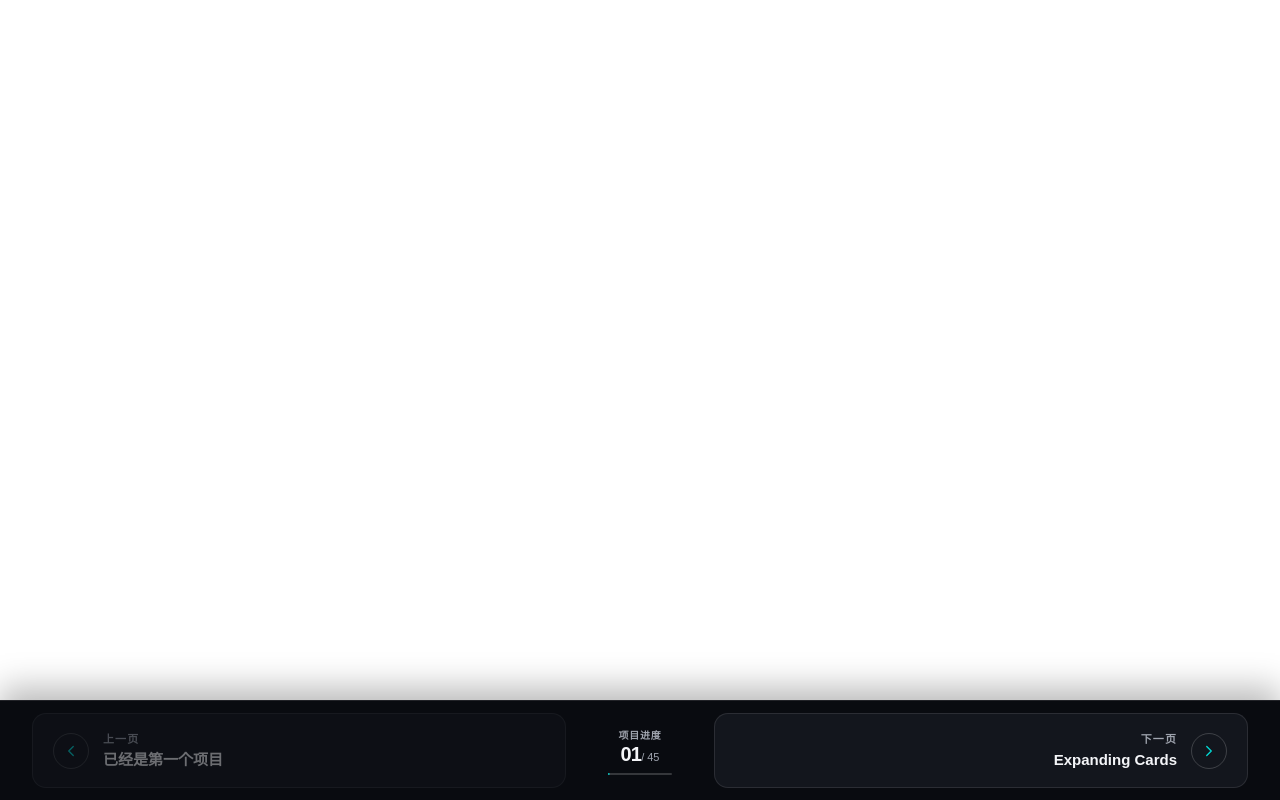
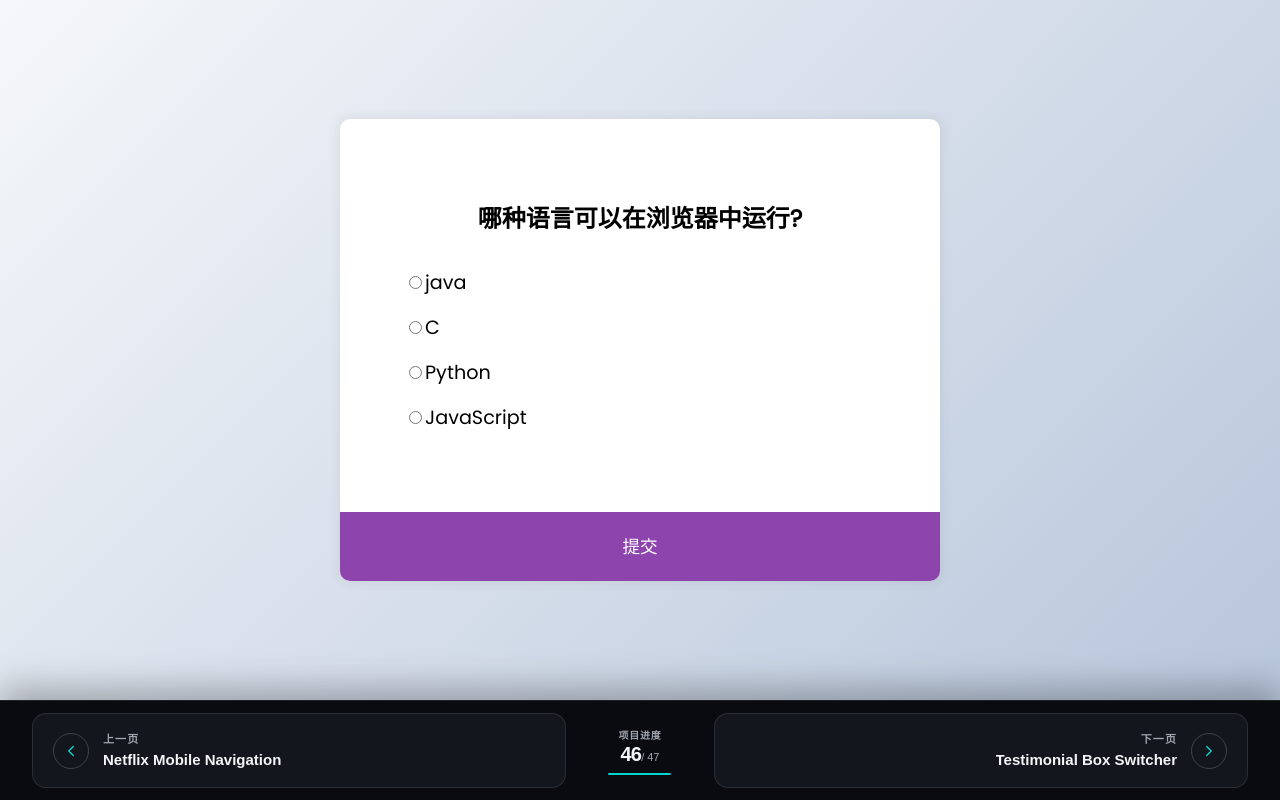
Before and after one commit to zeroornull/50projects50days-vue3, a Vue app: page /day46 in a window 1280 px wide. Built offline with nearby package versions, Linux system fonts and the light colour scheme; a web font is replaced by a local one.

Commit message:
feat: add Day46 Quiz App and Day47 Testimonial Box Switcher components with styles and functionality

```diff
--- a/src/mock/index.ts
+++ b/src/mock/index.ts
@@ -43,7 +43,8 @@ Mock.mock(/\/mock\/getuserlist/, 'get', () => {
         {
           name: 'Sasha Ho',
           position: 'Accountant',
-          photo: 'https://images.pexels.com/photos/415829/pexels-photo-415829.jpeg?h=350&auto=compress&cs=tinysrgb',
+          photo:
+            'https://images.pexels.com/photos/415829/pexels-photo-415829.jpeg?h=350&auto=compress&cs=tinysrgb',
           text: 'This guy is a top notch designer and front end developer. He communicates well, works fast and produces quality work. We have been lucky to work with him!',
         },
         {
--- a/src/router/index.ts
+++ b/src/router/index.ts
@@ -388,6 +388,23 @@ export const routes = [
     component: () =>
       import('~/views/Day45_NetflixMobileNavigation/index.vue'),
   },
+  {
+    path: '/day46',
+    name: 'day46',
+    meta: {
+      title: 'Quiz App',
+    },
+    component: () => import('~/views/Day46_QuizApp/index.vue'),
+  },
+  {
+    path: '/day47',
+    name: 'day47',
+    meta: {
+      title: 'Testimonial Box Switcher',
+    },
+    component: () =>
+      import('~/views/Day47_TestimonialBoxSwitcher/index.vue'),
+  },
 ]
 
 export const router = createRouter({
--- /dev/null
+++ b/src/views/Day46_QuizApp/index.scss
@@ -0,0 +1,69 @@
+@import url('https://fonts.googleapis.com/css2?family=Poppins:wght@200;400&display=swap');
+
+.body {
+  background-color: #b8c6db;
+  background-image: linear-gradient(315deg, #b8c6db 0%, #f5f7fa 100%);
+  font-family: 'Poppins', sans-serif;
+  display: flex;
+  align-items: center;
+  justify-content: center;
+
+  .quiz-container {
+    background-color: #fff;
+    border-radius: 10px;
+    box-shadow: 0 0 10px 2px rgba(100, 100, 100, 0.1);
+    width: 600px;
+    overflow: hidden;
+
+    .result {
+      display: flex;
+      flex-direction: column;
+      align-items: center;
+    }
+
+    .quiz-header {
+      padding: 4rem;
+
+      h2 {
+        padding: 1rem;
+        text-align: center;
+        margin: 0;
+      }
+
+      ul {
+        list-style-type: none;
+        padding: 0;
+
+        li {
+          font-size: 1.2rem;
+          margin: 1rem 0;
+
+          label {
+            cursor: pointer;
+          }
+        }
+      }
+    }
+
+    button {
+      background-color: #8e44ad;
+      color: #fff;
+      border: none;
+      display: block;
+      width: 100%;
+      cursor: pointer;
+      font-size: 1.1rem;
+      font-family: inherit;
+      padding: 1.3rem;
+
+      &:hover {
+        background-color: #732d91;
+      }
+
+      &:focus {
+        outline: none;
+        background-color: #5e3370;
+      }
+    }
+  }
+}
--- /dev/null
+++ b/src/views/Day46_QuizApp/index.vue
@@ -0,0 +1,98 @@
+<script setup lang="ts" vapor>
+const quizData = reactive([
+  {
+    id: 'a',
+    question: '哪种语言可以在浏览器中运行?',
+    quizList: [
+      { id: 'a', text: 'java' },
+      { id: 'b', text: 'C' },
+      { id: 'c', text: 'Python' },
+      { id: 'd', text: 'JavaScript' },
+    ],
+    correct: 'd',
+  },
+  {
+    id: 'b',
+    question: 'CSS代表什么?',
+    quizList: [
+      { id: 'a', text: '中央样式表' },
+      { id: 'b', text: '层叠样式表' },
+      { id: 'c', text: '级联简单表' },
+      { id: 'd', text: '汽车,SUV,帆船' },
+    ],
+    correct: 'b',
+  },
+  {
+    id: 'c',
+    question: 'HTML代表什么?',
+    quizList: [
+      { id: 'a', text: '超文本标记语言' },
+      { id: 'b', text: '文本标记语言' },
+      { id: 'c', text: 'Hyperloop机器语言' },
+      { id: 'd', text: '直升机,航站楼,摩托艇,兰博基尼' },
+    ],
+    correct: 'a',
+  },
+  {
+    id: 'd',
+    question: 'JavaScript是哪一年发布的?',
+    quizList: [
+      { id: 'a', text: '1996' },
+      { id: 'b', text: '1995' },
+      { id: 'c', text: '1994' },
+      { id: 'd', text: '以上都不对' },
+    ],
+    correct: 'b',
+  },
+])
+const answer = ref('')
+const currentQuiz = ref(0)
+const score = ref(0)
+const quizText = computed(() => quizData?.[currentQuiz.value]?.question)
+
+function handlerSumit() {
+  if (answer.value) {
+    if (answer.value === quizData?.[currentQuiz.value]?.correct)
+      score.value++
+    answer.value = ''
+    currentQuiz.value++
+  }
+  // eslint-disable-next-line no-alert
+  else { alert('请选择答案') }
+}
+</script>
+
+<template>
+  <div class="body base_container">
+    <div class="quiz-container">
+      <div v-if="currentQuiz === quizData.length" class="result">
+        <h2>你答对了 {{ `${score}/${quizData.length}` }} 道题</h2>
+        <button onclick="location.reload()">
+          重置
+        </button>
+      </div>
+      <div v-else>
+        <div class="quiz-header">
+          <h2 id="question">
+            {{ quizText }}
+          </h2>
+          <template v-for="({ id: key, quizList }, idx) in quizData" :key>
+            <ul v-if="currentQuiz === idx">
+              <li v-for="item in quizList" :key="item.id">
+                <input :id="item.id" v-model="answer" type="radio" name="answer" :value="item.id" class="answer">
+                <label :for="item.id">{{ item.text }}</label>
+              </li>
+            </ul>
+          </template>
+        </div>
+        <button @click="handlerSumit">
+          提交
+        </button>
+      </div>
+    </div>
+  </div>
+</template>
+
+<style scoped lang="scss">
+@use './index.scss';
+</style>
--- /dev/null
+++ b/src/views/Day47_TestimonialBoxSwitcher/index.scss
@@ -0,0 +1,92 @@
+@import url('https://fonts.googleapis.com/css?family=Montserrat');
+
+.body {
+  background-color: #f4f4f4;
+  font-family: 'Montserrat', sans-serif;
+  display: flex;
+  flex-direction: column;
+  align-items: center;
+  justify-content: center;
+  padding: 10px;
+  box-sizing: border-box;
+
+  .testimonial-container {
+    background-color: #476ce4;
+    color: #fff;
+    border-radius: 15px;
+    margin: 20px auto;
+    padding: 50px 80px;
+    max-width: 768px;
+    position: relative;
+
+    .fa-quote {
+      color: rgba(255, 255, 255, 0.3);
+      font-size: 28px;
+      position: absolute;
+      top: 70px;
+
+      &.fa-quote-right {
+        right: 40px;
+      }
+
+      &.fa-quote-left {
+        left: 40px;
+      }
+    }
+
+    .testimonial {
+      line-height: 28px;
+      text-align: justify;
+    }
+
+    .user {
+      display: flex;
+      align-items: center;
+      justify-content: center;
+
+      .user-image {
+        border-radius: 50%;
+        height: 75px;
+        width: 75px;
+        object-fit: cover;
+      }
+
+      .user-details {
+        margin-left: 10px;
+      }
+
+      .username {
+        margin: 0;
+      }
+
+      .role {
+        font-weight: normal;
+        margin: 10px 0;
+      }
+    }
+
+    .progress-bar {
+      background-color: #fff;
+      height: 4px;
+      width: 100%;
+      // animation: grow var(--delay) linear infinite;
+      transform-origin: left;
+    }
+  }
+}
+
+@keyframes grow {
+  0% {
+    transform: scaleX(0);
+  }
+}
+
+@media (max-width: 768px) {
+  .testimonial-container {
+    padding: 20px 30px;
+  }
+
+  .fa-quote {
+    display: none;
+  }
+}
--- /dev/null
+++ b/src/views/Day47_TestimonialBoxSwitcher/index.vue
@@ -0,0 +1,74 @@
+<script setup lang="ts" vapor>
+import { getUserList } from '~/api/http'
+
+const userList = ref([])
+const currentUser = ref()
+const idx = ref(1)
+const delay = 5000
+const animateDelay = computed(() => `${delay / 1000}s`)
+let timer: number
+onMounted(() => getData())
+
+onUnmounted(() => clearInterval(timer))
+
+function toggleUser(idx: number) {
+  currentUser.value = userList.value[idx]
+}
+
+async function getData() {
+  try {
+    const { data } = await getUserList()
+    if (Object.keys(data).length) {
+      userList.value = data?.testimonials ?? []
+      toggleUser(0)
+      timer = setInterval(() => {
+        toggleUser(idx.value)
+        if (idx.value === userList.value.length - 1)
+          idx.value = 0
+        else
+          idx.value++
+      }, delay)
+    }
+  }
+  catch (error) {
+    throw new Error(`${error}`)
+  }
+}
+</script>
+
+<template>
+  <div class="body base_container">
+    <div class="testimonial-container">
+      <div v-if="!currentUser">
+        Loading...
+      </div>
+      <template v-else>
+        <div class="progress-bar" />
+        <div class="fas fa-quote-right fa-quote" />
+        <div class="fas fa-quote-left fa-quote" />
+        <p class="testimonial">
+          {{ currentUser.text }}
+        </p>
+        <div class="user">
+          <img :src="currentUser.photo" alt="user" class="user-image">
+          <div class="user-details">
+            <h4 class="username">
+              {{ currentUser.name }}
+            </h4>
+            <p class="role">
+              {{ currentUser.position }}
+            </p>
+          </div>
+        </div>
+      </template>
+    </div>
+  </div>
+</template>
+
+<style scoped lang="scss">
+@use './index.scss';
+
+.progress-bar {
+  animation: grow v-bind(animateDelay) linear infinite;
+}
+</style>
```
